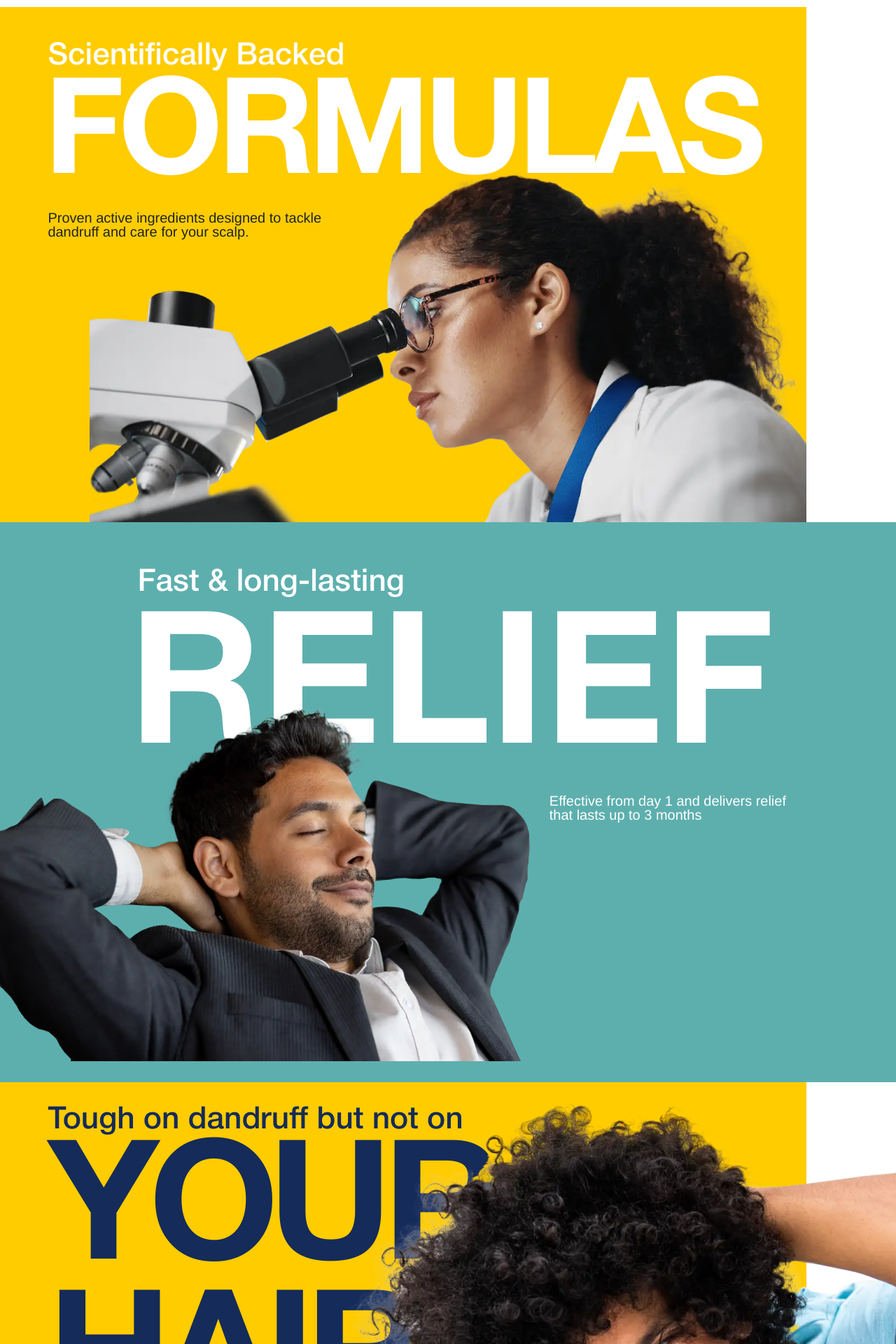
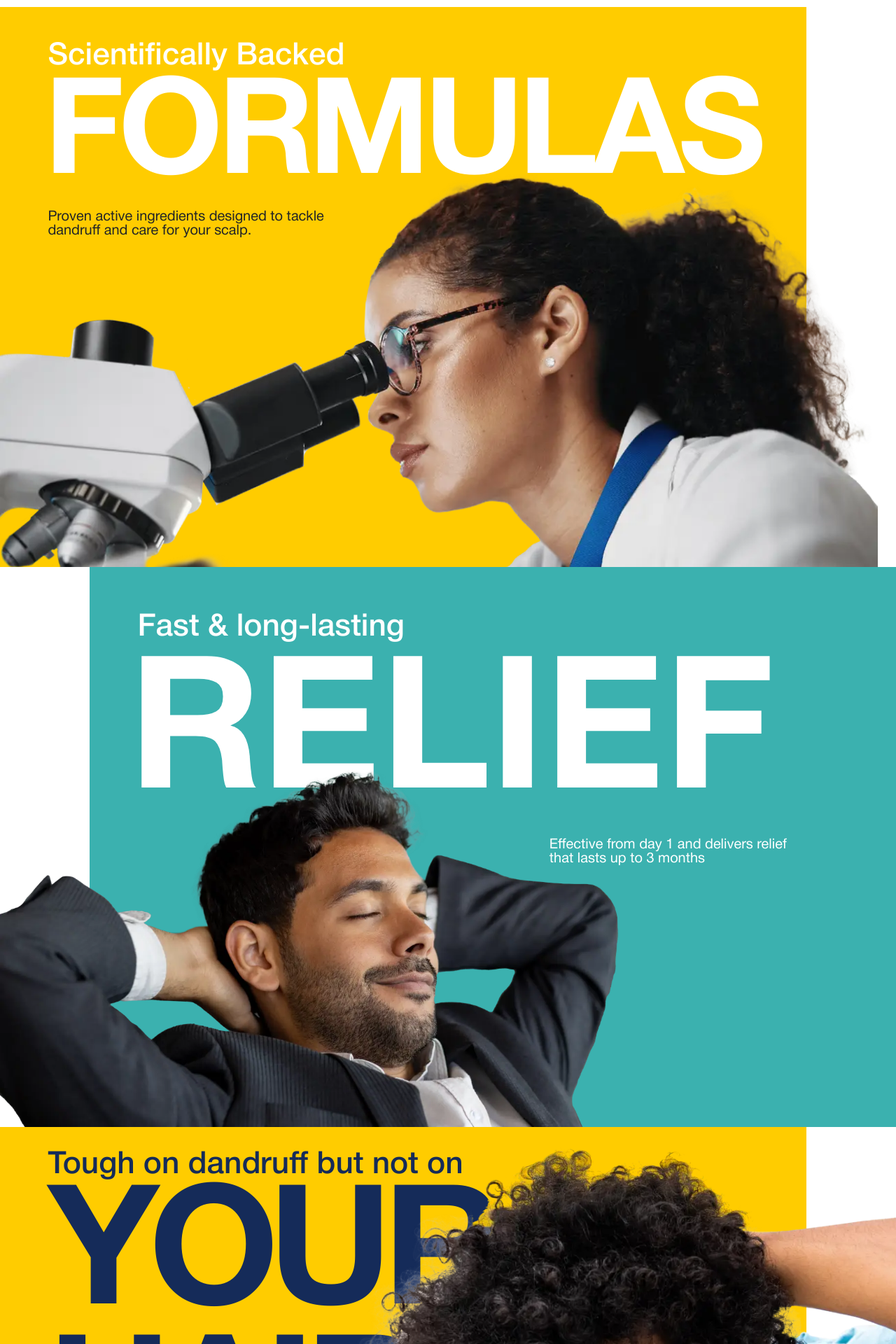
Before and after one commit to prathamesh-webdesigner/NizoralWebsite, a PHP site: page / in a window 1280 px wide. Shown: the part 956-2876 px from the top of the page at 70% size. Run offline with PHP 8.4, Linux system fonts and the light colour scheme; some libraries are stand-ins or nearby versions.

Commit message:
Regular font added, Home Spacing and fonts updated

```diff
--- a/css/inner-pages.css
+++ b/css/inner-pages.css
@@ -1,3 +1,10 @@
+@font-face {
+  font-family: "Helvetica Neue";
+  src: url("../font/HelveticaNeue-Roman.woff2") format("woff2"), url("../font/HelveticaNeue-Roman.woff") format("woff");
+  font-weight: normal;
+  font-style: normal;
+  font-display: swap;
+}
 @font-face {
   font-family: "Helvetica Neue";
   src: url("../font/HelveticaNeue-Medium.woff2") format("woff2"), url("../font/HelveticaNeue-Medium.woff") format("woff");
@@ -12,6 +19,11 @@
   font-style: normal;
   font-display: swap;
 }
+.font-reg {
+  font-family: "Helvetica Neue";
+  font-weight: normal;
+}
+
 .font-medium {
   font-family: "Helvetica Neue";
   font-weight: 500;
--- a/css/style.css
+++ b/css/style.css
@@ -1,3 +1,10 @@
+@font-face {
+  font-family: "Helvetica Neue";
+  src: url("../font/HelveticaNeue-Roman.woff2") format("woff2"), url("../font/HelveticaNeue-Roman.woff") format("woff");
+  font-weight: normal;
+  font-style: normal;
+  font-display: swap;
+}
 @font-face {
   font-family: "Helvetica Neue";
   src: url("../font/HelveticaNeue-Medium.woff2") format("woff2"), url("../font/HelveticaNeue-Medium.woff") format("woff");
@@ -236,7 +248,7 @@ body {
 }
 
 .container-custom {
-  max-width: 90%;
+  width: 90%;
   /* Adjust this percentage as needed */
   margin-left: auto;
   margin-right: auto;
@@ -700,20 +712,20 @@ header.header-collapsed .navbar-toggler {
 .scientificallyBacked .scientificallyBackedImage {
   padding: 0;
   position: absolute;
-  top: 32%;
-  left: 10%;
+  top: 40%;
+  left: 0;
 }
 .scientificallyBacked .scientificallyBackedImage img {
-  width: 80%;
+  width: 98%;
   height: auto;
-  margin-top: -20px;
+  margin-top: -81px;
 }
 
 .fastLongLastingParent {
   height: 100vh;
   overflow: hidden;
-  margin-top: -4rem;
-  background-color: #5dafae;
+  margin-top: 0;
+  /*background-color: $lightGreen;*/
 }
 .fastLongLastingParent .fastLongLasting {
   font-family: "Helvetica Neue", sans-serif;
@@ -722,6 +734,7 @@ header.header-collapsed .navbar-toggler {
   overflow: hidden;
   margin-left: auto;
   margin-right: 0;
+  background-color: #3bb1af;
 }
 .fastLongLastingParent .fastLongLasting .fastLongLastingText {
   margin-top: 4rem;
@@ -739,6 +752,8 @@ header.header-collapsed .navbar-toggler {
 }
 .fastLongLastingParent .fastLongLasting .fastLongLastingText div {
   width: 92%;
+  position: relative;
+  z-index: 2;
 }
 .fastLongLastingParent .fastLongLasting .fastLongLastingText div p {
   width: 37%;
@@ -747,10 +762,10 @@ header.header-collapsed .navbar-toggler {
 .fastLongLastingParent .fastLongLastingImage {
   padding: 0;
   position: absolute;
-  top: 32%;
+  top: 35%;
 }
 .fastLongLastingParent .fastLongLastingImage img {
-  width: 60%;
+  width: 70%;
   height: 100%;
   transform: scaleX(-1);
 }
--- a/index.php
+++ b/index.php
@@ -342,7 +342,7 @@
             <div class="allAboutDandruff">
                 <h3 class="body-mxl">All About</h3>
                 <h2 class="display-mlg font-bold">DANDRUFF</h2>
-                <P class="body-md">Dandruff is a common chronic skin condition that affects the scalp. As the scalp is typically
+                <P class="body-md font-reg">Dandruff is a common chronic skin condition that affects the scalp. As the scalp is typically
                     covered in hair and we can’t see the exact condition of our skin, dandruff manifests itself by
                     white flakes of dead skin that fall from the scalp onto the shoulders.
                 </P>
@@ -368,8 +368,8 @@
                 <h2 class="treat_hed display-lmxl font-bold">TREAT</h2>
                 <p class="body-sm lh-1">Start with Nizoral® 2% Medical Shampoo to tackle dandruff and relieve itching and flaking from the first wash</p>
                 <img src="image/yellow-drop.webp" class="shampoo_drop" alt="Shampoo">
-                <div class="treat_image">
-                    <img src="image/shampoo/top-img.png" alt="Shampoo" class="treat_shampoo_image">
+                <div class="treat_image text-center">
+                    <img src="image/shampoo/top-img.png" alt="Shampoo" class="treat_shampoo_image ">
                 </div>
             </div>
 
@@ -445,7 +445,7 @@
                     <div class="text_area">
                         <h2 class="body-mlg font-bold letter-spacing-25">Dandruff vs. Dry Scalp: <br>
                             What's the Difference?</h2>
-                        <p class="body-sm font-bold">Find out what are the most common causes of dandruff, what is the difference between
+                        <p class="body-sm font-bold mb-0">Find out what are the most common causes of dandruff, what is the difference between
                             dandruff scalp and dry scalp, what to avoid in case of...</p>
                         <a class="body-sm font-bold" href="#">Read more</a>
                     </div>
@@ -457,7 +457,7 @@
                     <!-- </div> -->
                     <div class="text_area">
                         <h2 class="body-mlg font-bold letter-spacing-25">Dandruff & Stress Tips For Stress Management </h2>
-                        <p class="body-sm font-bold">Modern living has brought with it lots of new pressures, and life can feel very
+                        <p class="body-sm font-bold mb-0">Modern living has brought with it lots of new pressures, and life can feel very
                             fast-paced at times. Work commitments and financial respon...</p>
                         <a class="body-sm font-bold" href="#">Read more</a>
                     </div>
--- a/scss/_common.scss
+++ b/scss/_common.scss
@@ -10,6 +10,15 @@ $white      : #ffffff;
 $baby-pink  : #fffae5;
 
 // Costom fonts
+@font-face {
+    font-family: 'Helvetica Neue';
+    src: url('../font/HelveticaNeue-Roman.woff2') format('woff2'),
+        url('../font/HelveticaNeue-Roman.woff') format('woff');
+    font-weight: normal;
+    font-style: normal;
+    font-display: swap;
+}
+
 @font-face {
     font-family: 'Helvetica Neue';
     src: url('../font/HelveticaNeue-Medium.woff2') format('woff2'),
@@ -28,6 +37,7 @@ $baby-pink  : #fffae5;
     font-display: swap;
 }
 
+.font-reg{ font-family: 'Helvetica Neue'; font-weight: normal;}
 .font-medium{ font-family: 'Helvetica Neue'; font-weight: 500;}
 
 .font-bold{ font-family: 'Helvetica Neue'; font-weight: 700;}
```
Also changed, not shown: other parts of css/style.css (+36 -10 lines), scss/style.scss (+40 -21 lines), font/HelveticaNeue-Roman.woff (added), font/HelveticaNeue-Roman.woff2 (added), 2 other files.
